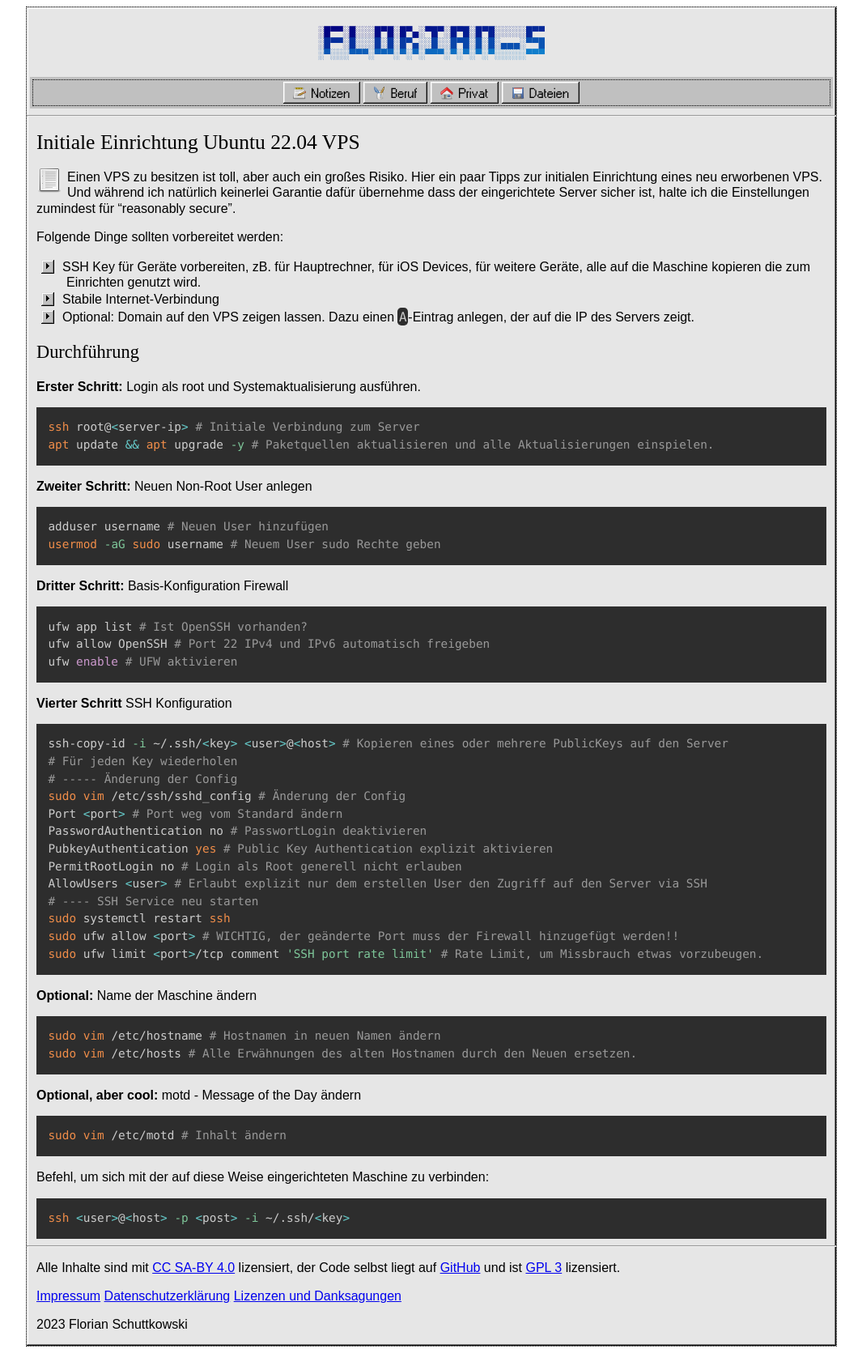
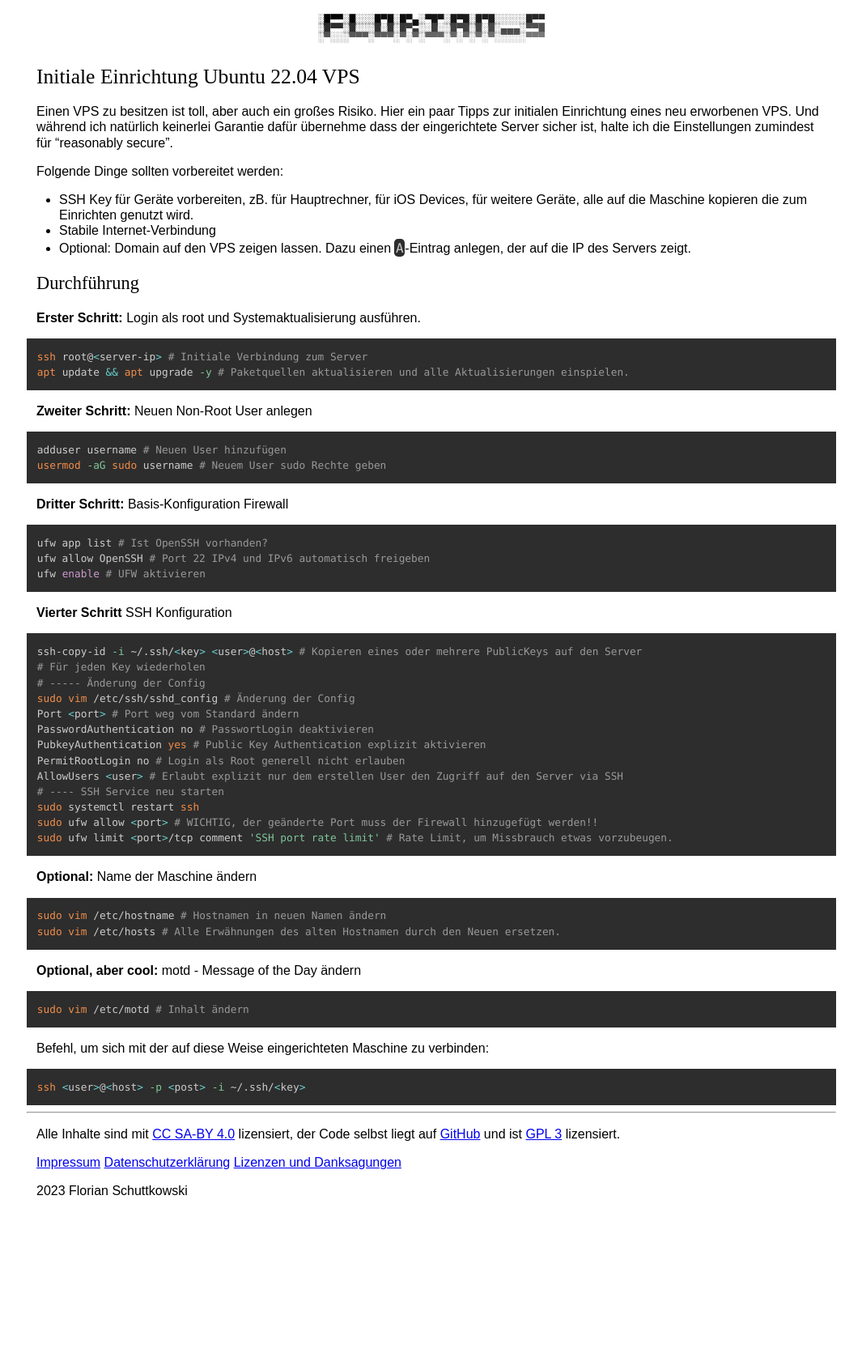
Before and after one commit to flowinho/personal-website, a Jekyll site: the page built from _posts/2023-05-24-vps-initiale-einrichtung.md, in a window 1280 px wide. Shown: the whole page at 81% size, without its empty margins (107-1172 px from the left). Built offline with Jekyll 4.4.1, drawn with Linux system fonts in a browser that asks for light colours; after the commit the page ends 1496 px from its top, so only the background shows below that.

Commit message:
Full change visual appearance of posts

```diff
--- a/_layouts/post.html
+++ b/_layouts/post.html
@@ -1,9 +1,28 @@
----
-layout: default
----
+<head>
+    <meta name="viewport" content="width=device-width, initial-scale=1">
+    <meta charset="utf-8">
+    <title>{{ page.title }} - {{ site.title }}</title>
+    <link rel="stylesheet" href="{{ "/assets/css/posts.css" | relative_url }}">
+    <link rel="stylesheet" href="{{ "/assets/css/prism.css" | relative_url }}">
+</head>
 
-<h1>{{ page.title }}</h1>
+<body>
+    <div class="logo-container">
+        <a href="{{ site.url }}"><span class="ascii-logo">
+░█▀▀░█░░░█▀█░█▀▄░▀█▀░█▀█░█▀█░░░░░█▀▀
+░█▀▀░█░░░█░█░█▀▄░░█░░█▀█░█░█░▄▄▄░▀▀█
+░▀░░░▀▀▀░▀▀▀░▀░▀░▀▀▀░▀░▀░▀░▀░░░░░▀▀▀
+        </span></a>
+    </div>
 
-<img class="post-icon" src="/assets/tango-0.8.90/32x32/mimetypes/text-x-generic.png" style="float: left;">
+<div class="post-container">
+    <h1>{{ page.title }}</h1>
+    {{ content }}
 
-{{ content }}
+    {% include footer.html %}
+
+</div>
+<script src="/assets/js/prism.js"></script>
+
+
+</body>
--- /dev/null
+++ b/assets/css/posts.css
@@ -0,0 +1,73 @@
+
+  body {
+
+  font-family: "Roboto-Thin", sans-serif, "Apple Color Emoji", "Segoe UI Emoji";
+    -webkit-font-smoothing: antialiased;
+    -moz-osx-font-smoothing: grayscale;
+  }
+  h1, h2, h3, h4, h5, h6 {
+    font-family: "Lora";
+    font-weight: 300;
+  }
+  h1 { font-size: 1.6em; }
+  h2 { font-size: 1.4em; }
+  h3 { font-size: 1.2em;}
+  h4 { font-size: 1.0em; }
+  h5 { font-size: 1.0em; }
+  h6 { font-size: 1.0em; }
+
+  .highlight {
+    font-size: 0.8em;
+  }
+
+  .post-container {
+    margin: auto;
+    max-width: 1000px;
+    line-height: 1.2;
+  }
+  .post-container p, table {
+    padding-left: 12px;
+    padding-right: 12px;
+  }
+  .post-container pre {
+    margin-left: 12px;
+    margin-right: 12px;
+    font-size: 0.9em;
+  }
+  .post-container ul {
+    padding-right: 12px;
+  }
+  .post-container h1, h2, h3, h4, h5, h6 {
+    padding-left: 12px;
+    padding-right: 12px;
+  }
+  .portrait {
+    max-width: 148px;
+  }
+  .logo-container {
+    margin: auto;
+    text-align: center;
+    margin-top: 8px;
+    margin-bottom: 8px;
+    clear:both;
+    line-height: 0.85 !important;
+  }
+  .logo-container a { text-decoration: none; }
+  .logo-container a:visited { text-decoration: none; }
+  .logo-container a:hover { text-decoration: none; }
+  .logo-container a:active { text-decoration: none; }
+
+  .ascii-logo {
+    padding: 0;
+    margin: 0;
+    font-family: monospace;
+    white-space: pre-wrap;
+    background: linear-gradient(90deg,rgb(0, 0, 0),#838383);
+    -webkit-background-clip: text;
+    -webkit-text-fill-color: transparent;
+  }
+  @media (min-width: 320px) {
+    .float-left {
+      float: left;
+    }
+  }
```
